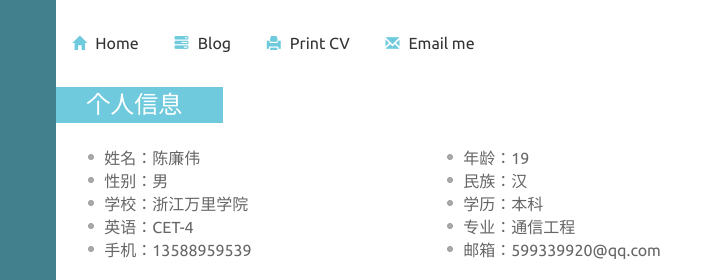
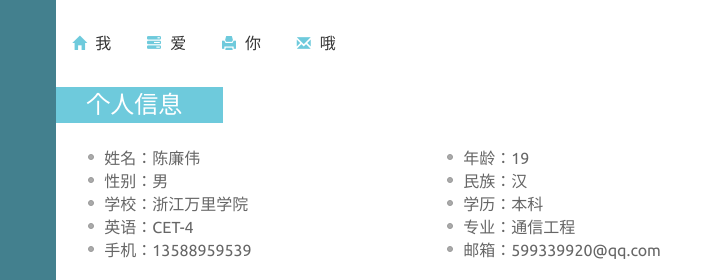
Before and after one commit to Mioyui/Mioyui.github.io, a plain HTML site: page index.html in a window 1280 px wide. Shown: the top 280 px of the page, 157-880 px from the left. Drawn offline with nearby package versions, Linux system fonts and the light colour scheme.

Commit message:
Update index.html

```diff
--- a/index.html
+++ b/index.html
@@ -22,7 +22,7 @@
     <div class="col-sm-3 col-md-2 sidebar">
         <div class="sidebar_top">
             <h1>陈廉伟</h1>
-            <img src="https://blog.wfyvv.com/images/avatar.png" alt="" />
+            <img src="benren.jpg" alt="" />
         </div>
         <div class="details">
             <h3>手机</h3>
@@ -36,10 +36,10 @@
         <div class="content">
             <div class="details_header">
                 <ul>
-                    <li><a href="//www.wfyvv.com"><span class="glyphicon glyphicon-home" aria-hidden="true"></span>Home</a></li>
-                    <li><a href="/"><span class="glyphicon glyphicon-tasks " aria-hidden="true"></span>Blog</a></li>
-                    <li><a href="javascript:window.print();"><span class="glyphicon glyphicon-print" aria-hidden="true"></span>Print CV</a></li>
-                    <li><a href="mailto:wfyv@qq.com"><span class="glyphicon glyphicon-envelope" aria-hidden="true"></span>Email me</a></li>
+                    <li><a href="//www.wfyvv.com"><span class="glyphicon glyphicon-home" aria-hidden="true"></span>我</a></li>
+                    <li><a href="/"><span class="glyphicon glyphicon-tasks " aria-hidden="true"></span>爱</a></li>
+                    <li><a href="javascript:window.print();"><span class="glyphicon glyphicon-print" aria-hidden="true"></span>你</a></li>
+                    <li><a href="baidu.com"><span class="glyphicon glyphicon-envelope" aria-hidden="true"></span>哦</a></li>
                 </ul>
             </div>
             <div class="item">
```
